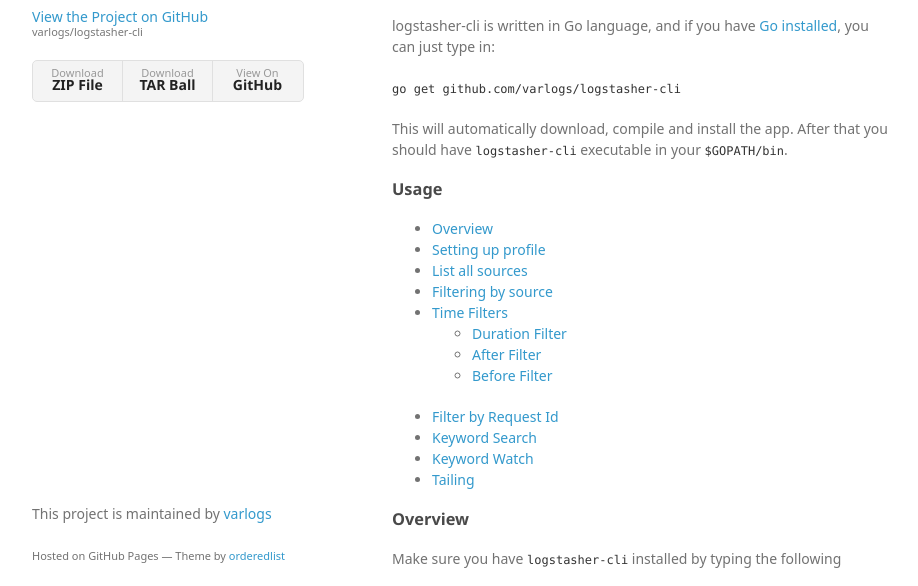
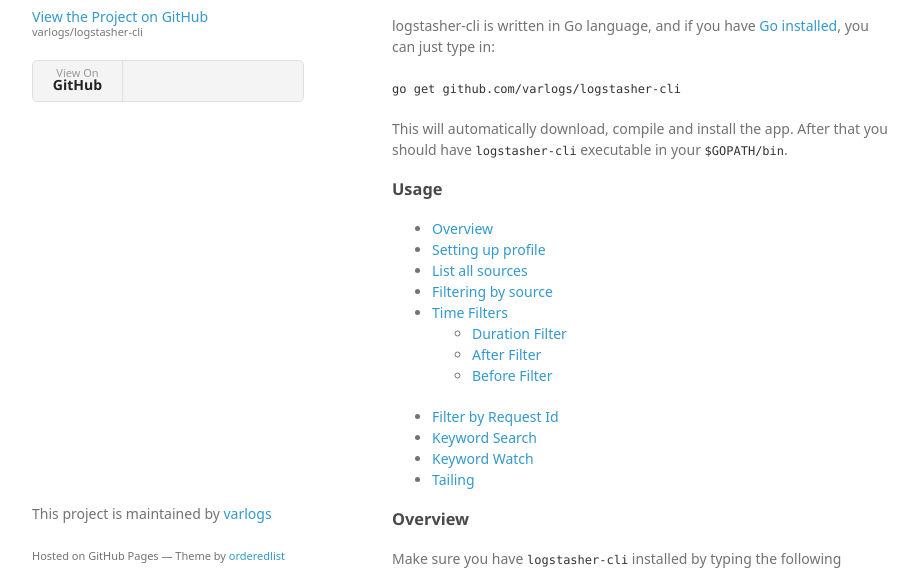
Before and after one commit to varlogs/logstasher-cli, a plain HTML site: page index.html in a window 1280 px wide. Shown: the part 165-751 px from the top of the page, without its empty margins (178-1096 px from the left). Drawn offline with Linux system fonts and the light colour scheme; a web font is replaced by a local one.

Commit message:
Update index.html

```diff
--- a/index.html
+++ b/index.html
@@ -22,8 +22,7 @@
 
 
         <ul>
-          <li><a href="https://github.com/varlogs/logstasher-cli/zipball/master">Download <strong>ZIP File</strong></a></li>
-          <li><a href="https://github.com/varlogs/logstasher-cli/tarball/master">Download <strong>TAR Ball</strong></a></li>
+
           <li><a href="https://github.com/varlogs/logstasher-cli">View On <strong>GitHub</strong></a></li>
         </ul>
       </header>
```
